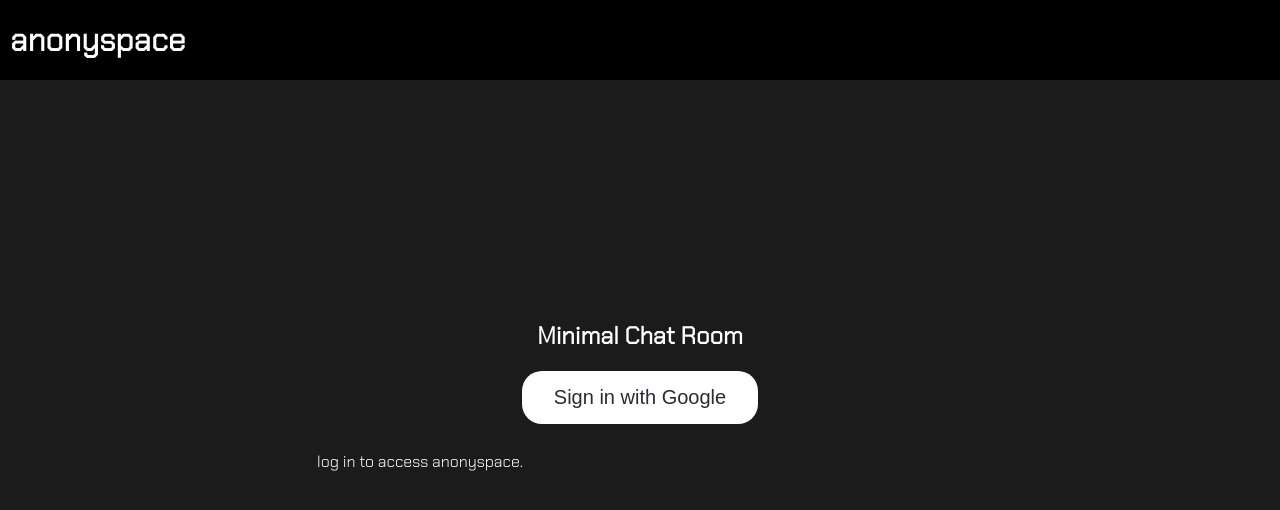
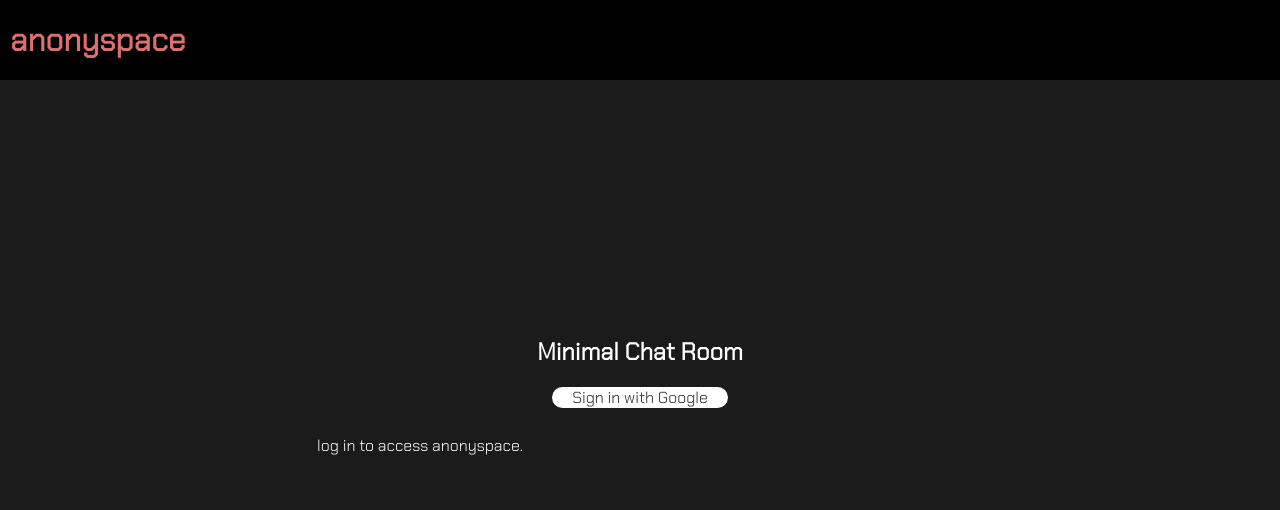
Before and after one commit to virejdasani/anonyspace, a React (Create React App) app: page / in a window 1280 px wide. Shown: the top 510 px of the page. Built offline with nearby package versions, Linux system fonts and the light colour scheme; no server answers.

Commit message:
Fix vh bug

```diff
--- a/src/App.css
+++ b/src/App.css
@@ -11,6 +11,7 @@ body {
 
 .anonyspace {
   font-family: 'Chakra Petch', sans-serif;
+  color: #de6f6f;
 }
 
 .App header {
@@ -40,7 +41,7 @@ body {
 main {
   padding: 10px;
   height: 90vh;
-  margin: 10vh 0 0;
+  margin: 22vh 0 0;
   overflow-y: scroll;
   display: flex;
   flex-direction: column;
@@ -97,14 +98,14 @@ button {
   background-color: transparent;
   border: none;
   color: rgb(192, 192, 192);
-  padding: 15px 32px;
+  padding: 0px 20px;
   text-align: center;
   text-decoration: none;
   display: inline-block;
   cursor: pointer;
-  font-size: 1.25rem;
+  font-size: 1rem;
+  font-family: 'Chakra Petch', sans-serif;
   border-radius: 20px;
-
 }
 
 button:disabled {
```
